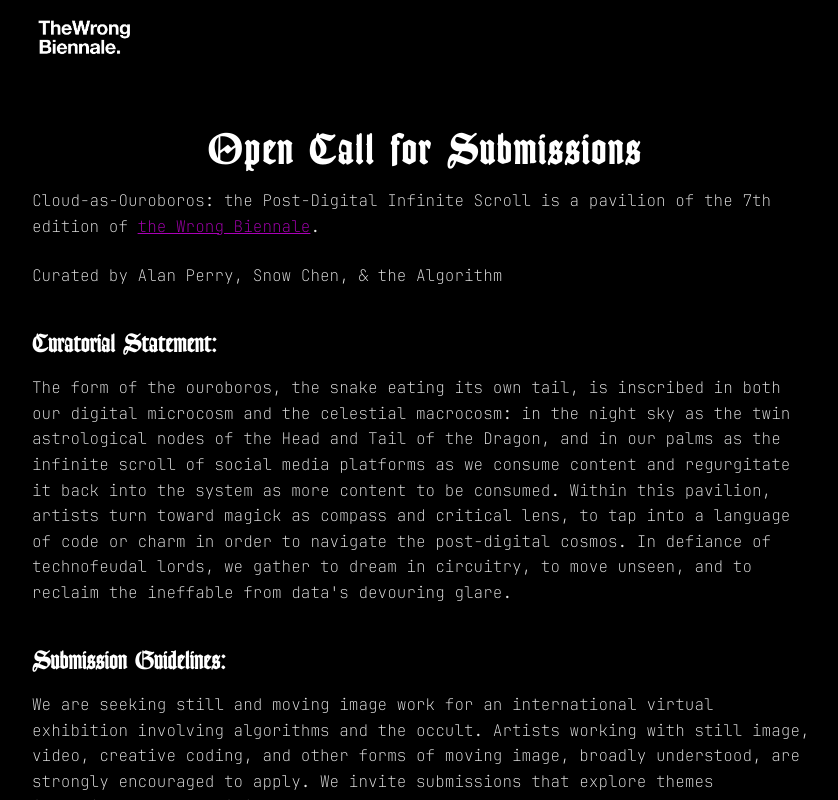
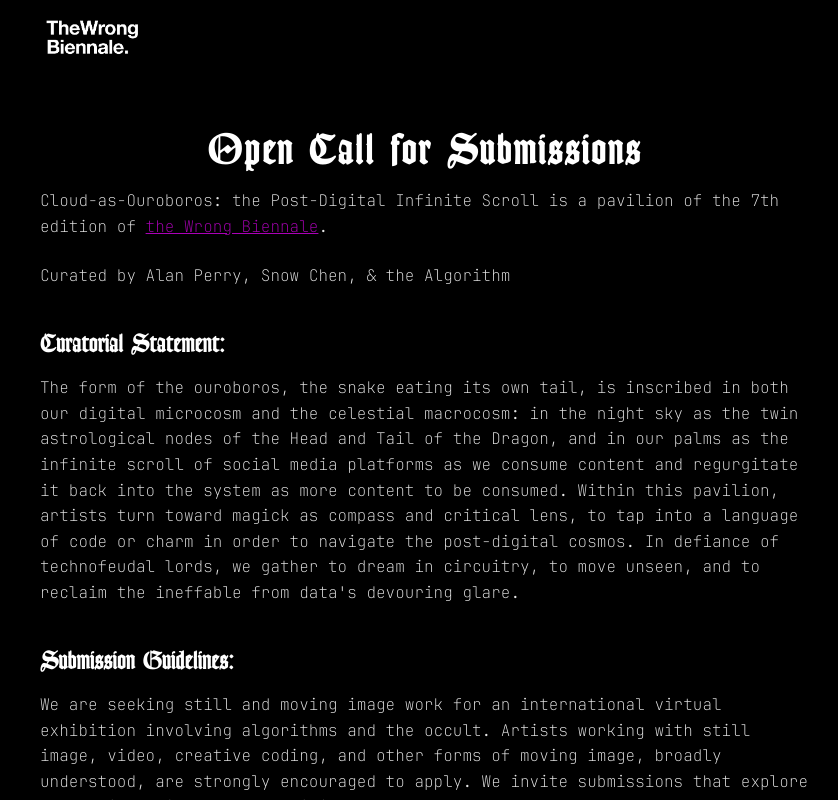
Before and after one commit to aperry2/ouroboros_v1, a plain HTML site: page index.html in a window 1280 px wide. Both pictures are taken after a click on the button "Open Call". Shown: the whole page, without its empty margins (216-1054 px from the left). Drawn offline with Linux system fonts and the light colour scheme.

Commit message:
another hopeful fix

```diff
--- a/style.css
+++ b/style.css
@@ -4,6 +4,21 @@
   font-weight: 400;
   font-style: normal;
   font-display: swap;
+}
+
+/* small-screen adjustments */
+@media (max-width: 768px) {
+  #splash {
+    padding: 1rem;
+  }
+
+  #splash h1, #splash h2, #splash h4, #splash p {
+    max-width: 95%;
+  }
+
+  #opencall-page .content-container {
+    padding: 2rem 1.5rem 3rem;
+  }
 }
 
 @font-face {
@@ -25,23 +40,33 @@
   box-sizing: border-box;
 }
 
+/* -------- CORE LAYOUT (replace existing html, body rules) -------- */
 html, body {
   height: 100%;
+  min-height: 100%;
+  margin: 0;
+  padding: 0;
+  box-sizing: border-box;
+  /* allow per-layer scrolling, prevent horizontal scroll */
   overflow-x: hidden;
-  overflow-y: auto;
+  /* do NOT set overflow-y here; let the layers control vertical scrolling */
   background: #000;
   font-family: 'Inter', sans-serif;
   color: #fff;
-  touch-action: auto;
+  -webkit-font-smoothing: antialiased;
 }
 
+/* -------- FEED (must remain full-screen, no scroll) -------- */
 #feed {
-  position: relative;
+  /* make feed cover the viewport and prevent scrolling inside it */
+  position: fixed;
+  inset: 0;                /* top:0; right:0; bottom:0; left:0; */
   width: 100%;
   height: 100%;
-  overflow: hidden;
+  overflow: hidden;        /* no scrolling for feed */
   background: #000;
   display: none;
+  -webkit-overflow-scrolling: none;
 }
 
 .post {
@@ -140,14 +165,36 @@
 /* Splash */
 
 
+/* -------- SPLASH (should scroll on small screens) -------- */
 #splash {
-  position: fixed;
+  position: fixed;         /* layer that sits on top when visible */
   inset: 0;
   background: #000;
   color: #fff;
   z-index: 10;
   transition: opacity 0.6s ease;
   padding: 6rem 2rem 2rem;
+
+  /* enable touch/native-like scrolling for this layer */
+  overflow-y: auto;
+  -webkit-overflow-scrolling: touch;
+  touch-action: pan-y;
+  overscroll-behavior: contain; /* keep scrolling contained to this element */
+}
+
+/* make its inner container flow naturally (avoid forcing unexpected heights) */
+#splash .content-container {
+  max-width: 80%;
+  margin: 0 auto;
+  padding: 2rem;
+  font-family: var(--body-font);
+  /* avoid min-height:100vh here if you want scrolling to work naturally */
+  min-height: auto;
+  display: flex;
+  flex-direction: column;
+  align-items: center;
+  justify-content: flex-start; /* top-aligned so content can scroll */
+  text-align: center;
 }
 
 #splash .header-logo {
@@ -157,19 +204,6 @@
   height: 60px;
   width: auto;
   z-index: 11;
-}
-
-#splash .content-container {
-  max-width: 80%;
-  margin: 0 auto;
-  padding: 2rem;
-  font-family: var(--body-font);
-  min-height: 100vh;
-  display: flex;
-  flex-direction: column;
-  align-items: center;
-  justify-content: center;
-  text-align: center;
 }
 
 .button {
@@ -236,22 +270,28 @@
   line-height: 1.6;
 }
 
-/* Open Call */
+/* -------- OPEN CALL (also scrollable) -------- */
 #opencall-page {
   position: fixed;
   inset: 0;
   background: #000;
-  -webkit-overflow-scrolling: touch; /* <— enables smooth scrolling on iOS */
   color: #fff;
   z-index: 20;
+
+  /* scrolling enabled specifically for this layer */
   overflow-y: auto;
+  -webkit-overflow-scrolling: touch;
+  touch-action: pan-y;
+  overscroll-behavior: contain;
 }
 
-.content-container {
+/* its inner container shouldn't force full viewport height either */
+#opencall-page .content-container {
   max-width: 800px;
   margin: 0 auto;
-  padding: 0.5rem;
+  padding: 0.5rem 1rem 3rem;
   font-family: var(--body-font);
+  min-height: auto;
 }
 
 #opencall-page .header-logo {
```
